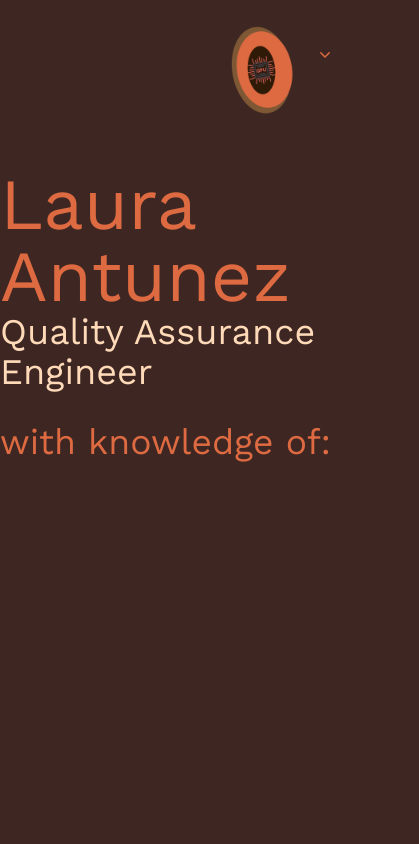
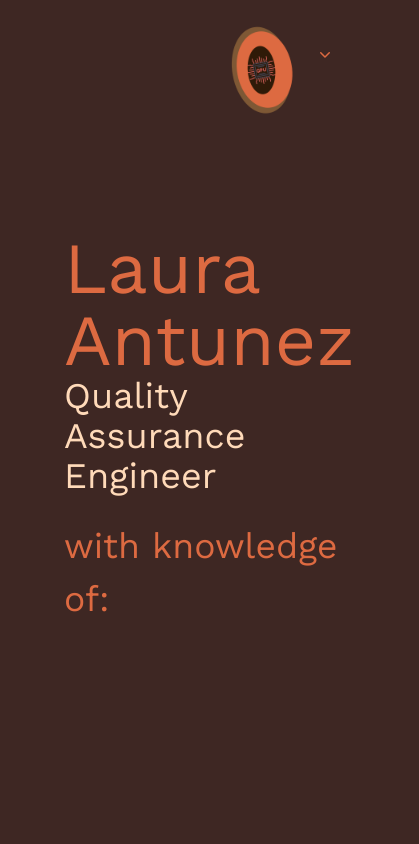
Before and after one commit to lauraantunez024/themeforest-mamey-template, a Next.js app: page / in a window 390 px wide. Shown: the top 844 px of the page, 419 px wide, since content can reach past the window. Built offline with nearby package versions, Linux system fonts and the light colour scheme.

Commit message:
mobile testing

```diff
--- a/src/app/globals.css
+++ b/src/app/globals.css
@@ -100,7 +100,7 @@ main {
 }
 
 .landing-content {
-  /* padding: 2rem; */
+  padding: 4rem;
 }
 /* Home page - skills section */
 .skill-shape {
@@ -231,7 +231,7 @@ img {
   }
 
   .project-content {
-    font-size: clamp(1rem, 2vw + 2vw, 2rem)
+    font-size: clamp(1rem, 1vw + 5vw, 3rem)
   }
 
   .project-section {
```
